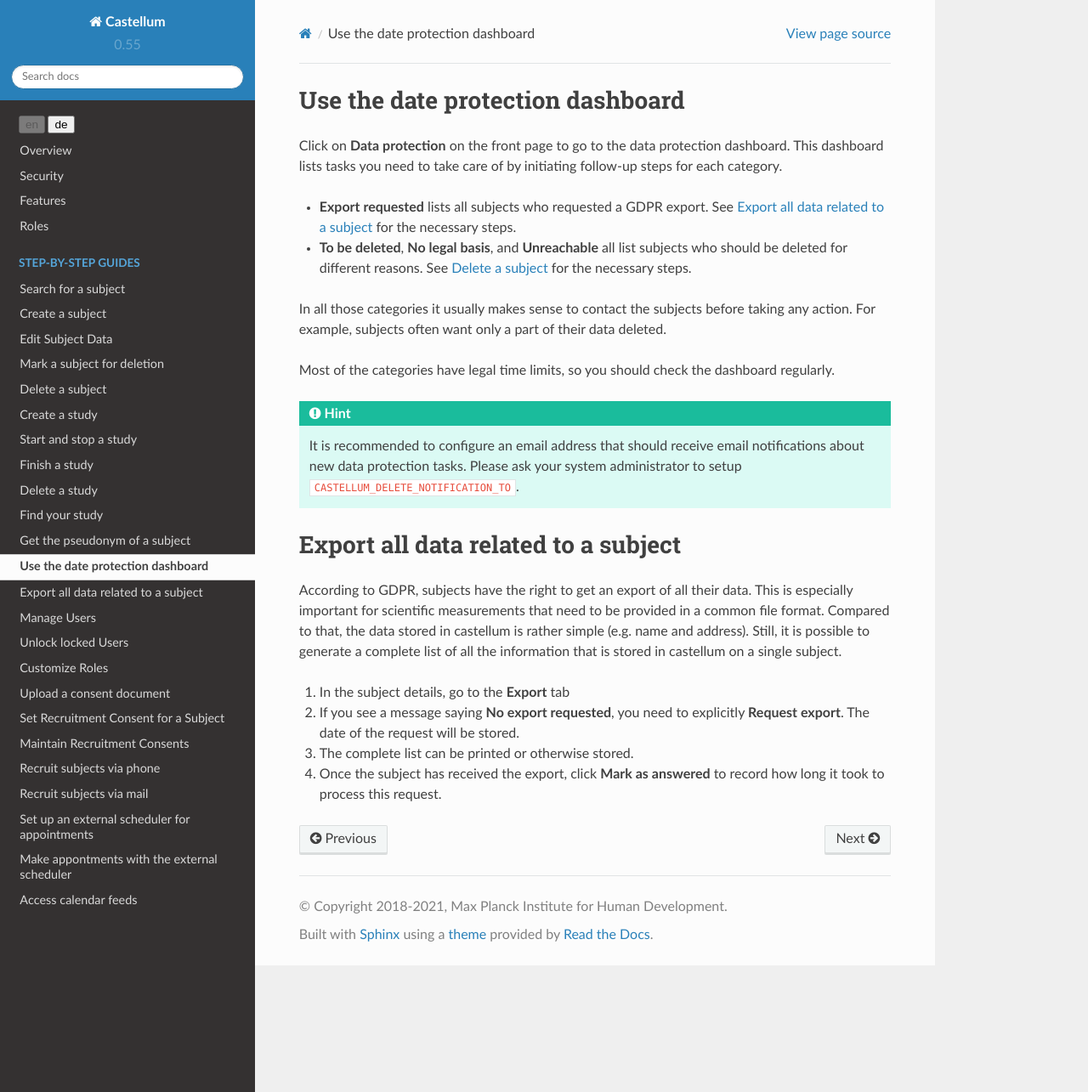
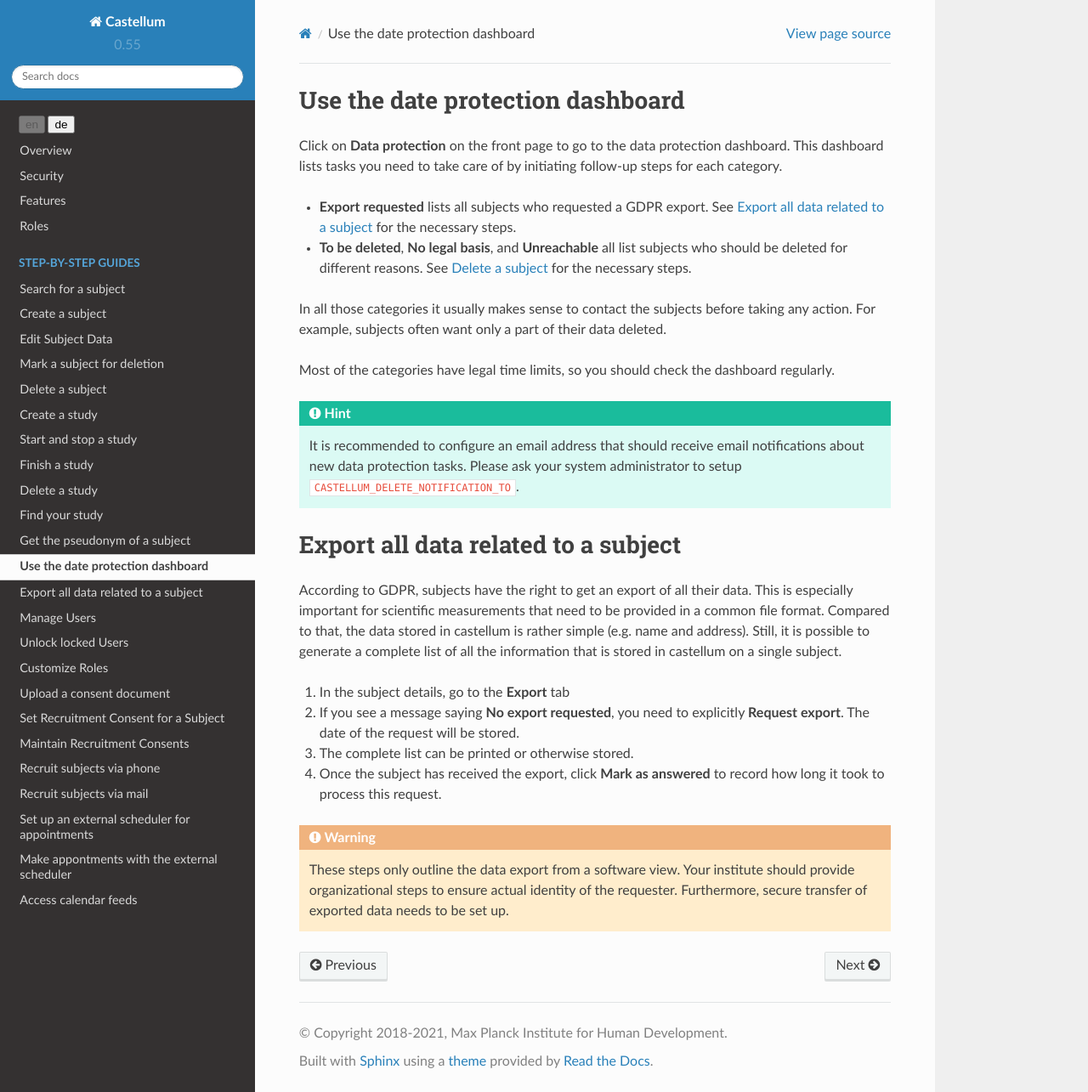
Before and after one commit to DouglasNeuroInformatics/castellum, a Sphinx documentation site: the page built from source/guides/data-protection.rst, in a window 1280 px wide and 1285 px high. Shown: the whole window at 85% size. Built offline with Sphinx 7.4.7 and the Read the Docs theme 2.0.0, drawn with Linux system fonts in a browser that asks for light colours.

Commit message:
add verification warning to export

```diff
--- a/source/guides/data-protection.rst
+++ b/source/guides/data-protection.rst
@@ -48,3 +48,8 @@ a single subject.
 
 4.  Once the subject has received the export, click **Mark as answered** to
     record how long it took to process this request.
+
+.. warning::
+
+    These steps only outline the data export from a software view. Your institute should provide organizational steps
+    to ensure actual identity of the requester. Furthermore, secure transfer of exported data needs to be set up.
```
